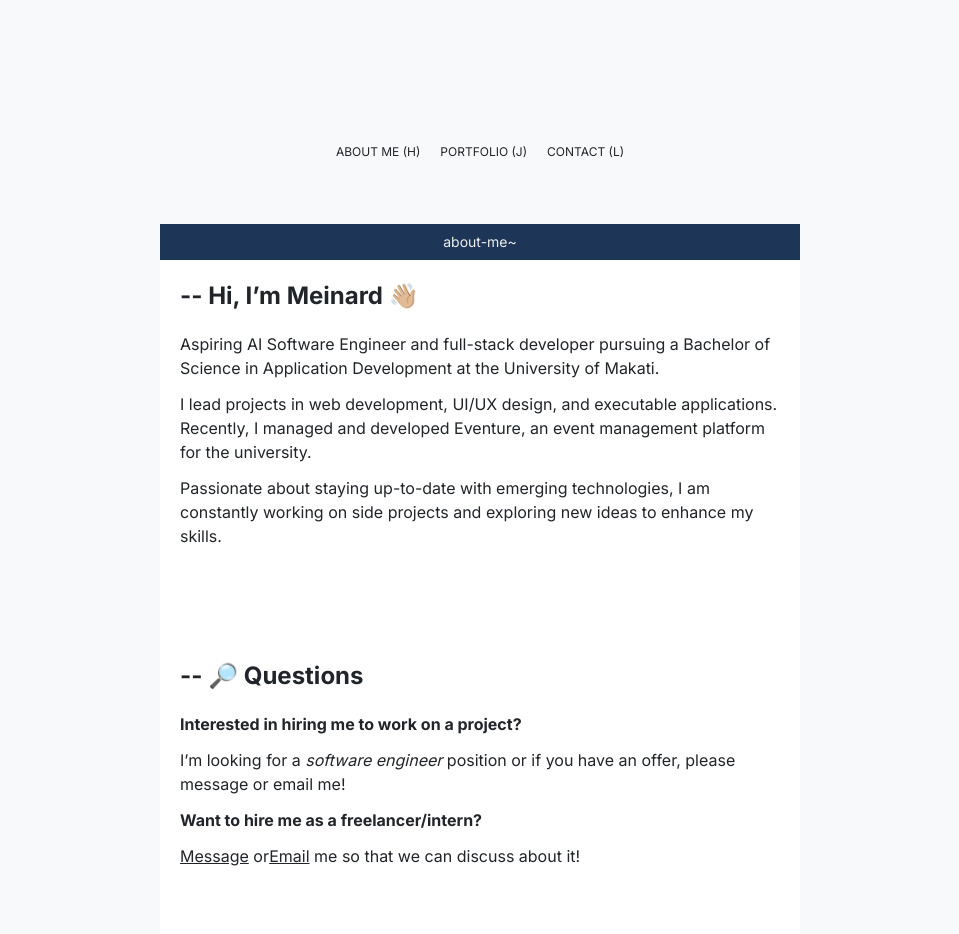
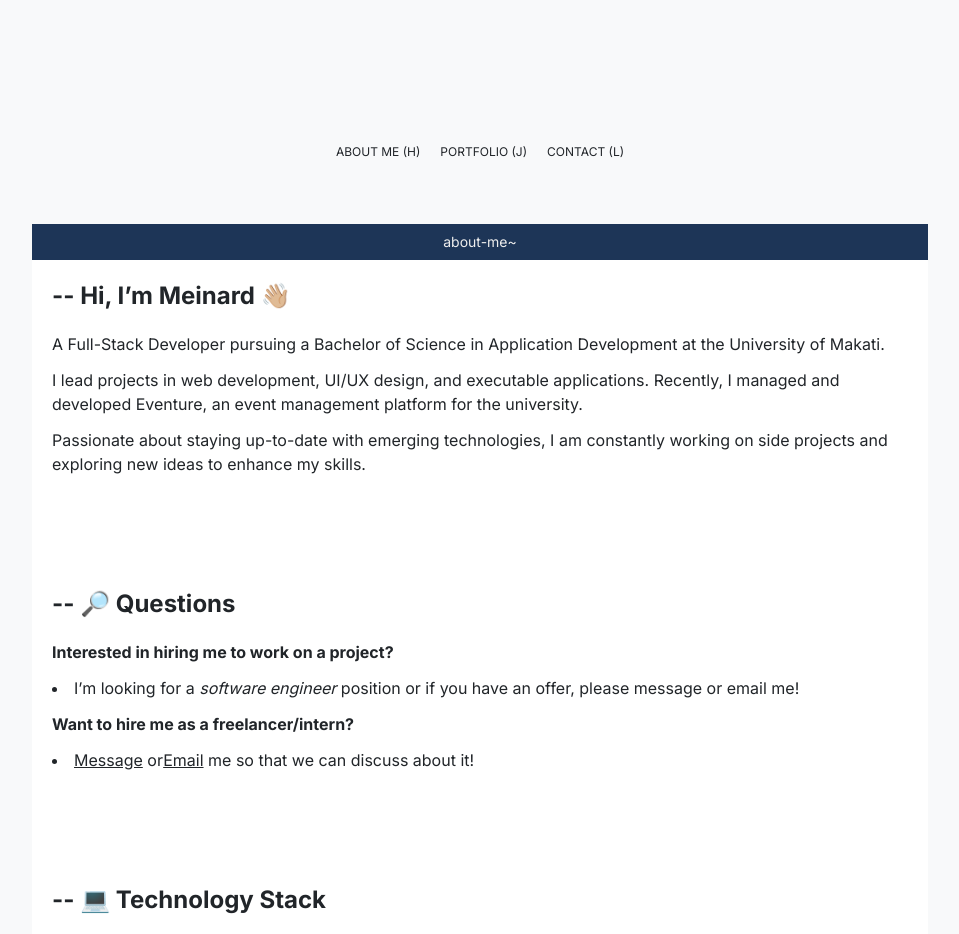
Before and after one commit to MeinardEdrei/Portfolio-Website, a Next.js app: page /About in a window 1280 px wide. Shown: the top 934 px of the page, without its empty margins (160-1119 px from the left). Built offline with nearby package versions, Linux system fonts and the light colour scheme.

Commit message:
🎨 Modified about page

```diff
--- a/app/About/page.js
+++ b/app/About/page.js
@@ -14,7 +14,7 @@ const page = () => {
   return (
     <div>
       <section className="flex justify-center items-center">
-        <div className="bg-[var(--secondary-background)] md:w-[50%] w-[90%] h-screen rounded-md">
+        <div className="bg-[var(--secondary-background)] md:w-[70%] w-[90%] h-screen rounded-md">
           <div className="flex justify-center items-center bg-[--primary] p-2 text-sm text-[var(--text-inverted)]">about-me~</div>
           <div className="flex flex-col gap-28 p-5">
             <div className="flex flex-col gap-5">
@@ -23,7 +23,7 @@ const page = () => {
               </h1>
               <div className="flex flex-col gap-3">
                 <p>
-                  Aspiring AI Software Engineer and full-stack developer pursuing a Bachelor of Science in Application Development at the University of Makati.
+                  A Full-Stack Developer pursuing a Bachelor of Science in Application Development at the University of Makati.
                 </p>
                 <p>
                   I lead projects in web development, UI/UX design, and executable applications.
@@ -42,16 +42,16 @@ const page = () => {
                 <h2>
                   Interested in hiring me to work on a project?
                 </h2>
-                <p>
+                <li>
                   I’m looking for a <i>software engineer</i> position or if you have an offer, please message or email me!
-                </p>
+                </li>
                 <h2>
                   Want to hire me as a freelancer/intern?
                 </h2>
-                <p>
+                <li>
                   <Link href="https://www.instagram.com/meinardedreii/" className="underline">Message</Link> or
                   <Link href="/Contact" className="underline">Email</Link> me so that we can discuss about it!
-                </p>
+                </li>
               </div>
             </div>
             <div className="flex flex-col gap-5">
```
